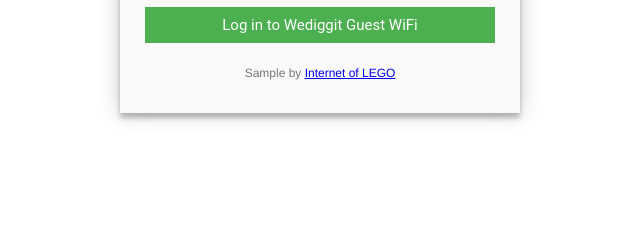
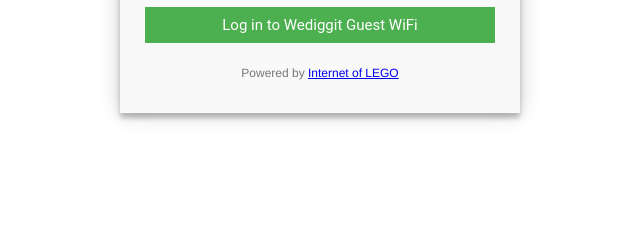
Before and after one commit to Wediggit-Git/wdi-captive-portal, a plain HTML site: page public/index.html in a window 1280 px wide. Shown: the part 528-762 px from the top of the page, 320-960 px from the left. Drawn offline with Linux system fonts and the light colour scheme.

Commit message:
Update index.html

```diff
--- a/public/index.html
+++ b/public/index.html
@@ -44,7 +44,7 @@
         <fieldset>
           <button type="submit" >Log in to Wediggit Guest WiFi</button>
         </fieldset>
-        <p class="copyright">Sample by <a href="http://www.InternetOfLEGO.com" target="_blank" title="Internet of LEGO">Internet of LEGO</a></p>
+        <p class="copyright">Powered by <a href="http://www.wediggit.co.il" target="_blank" title="Wediggit LTD">Internet of LEGO</a></p>
       </form>
     </div>
     <hr>
```
